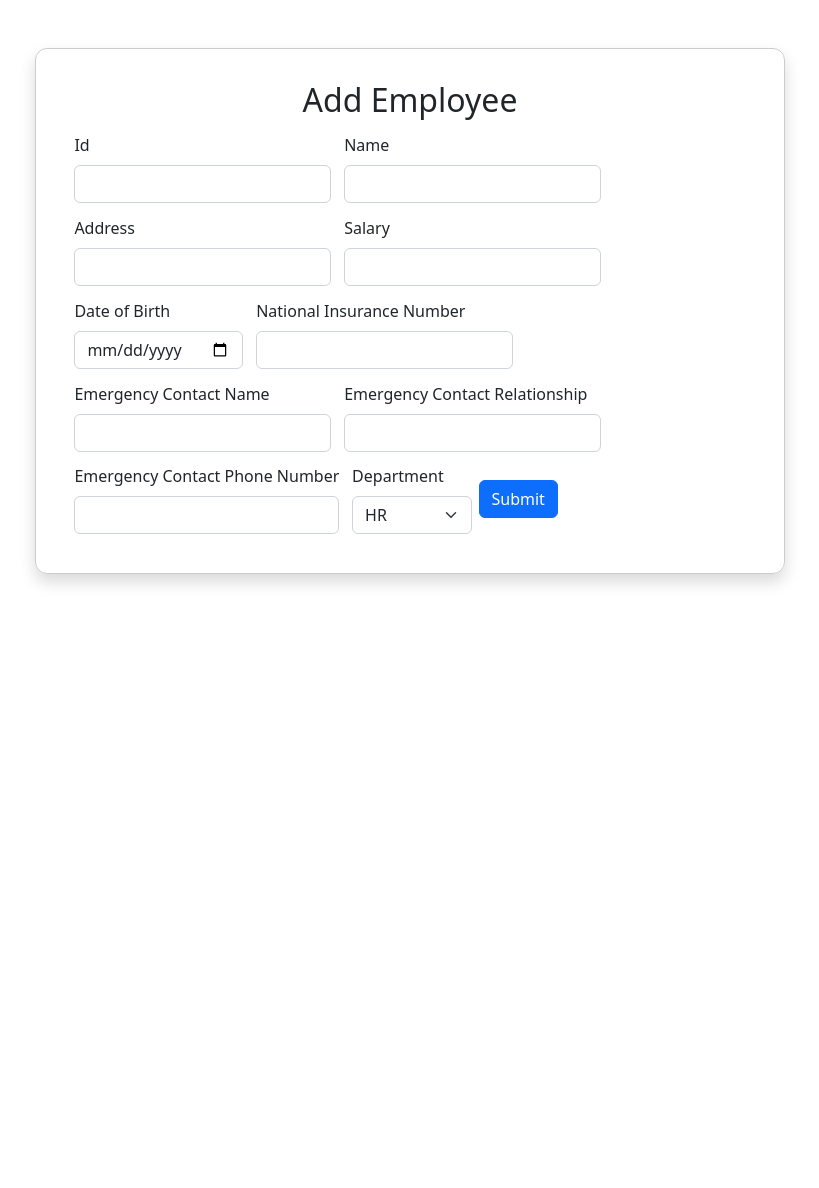
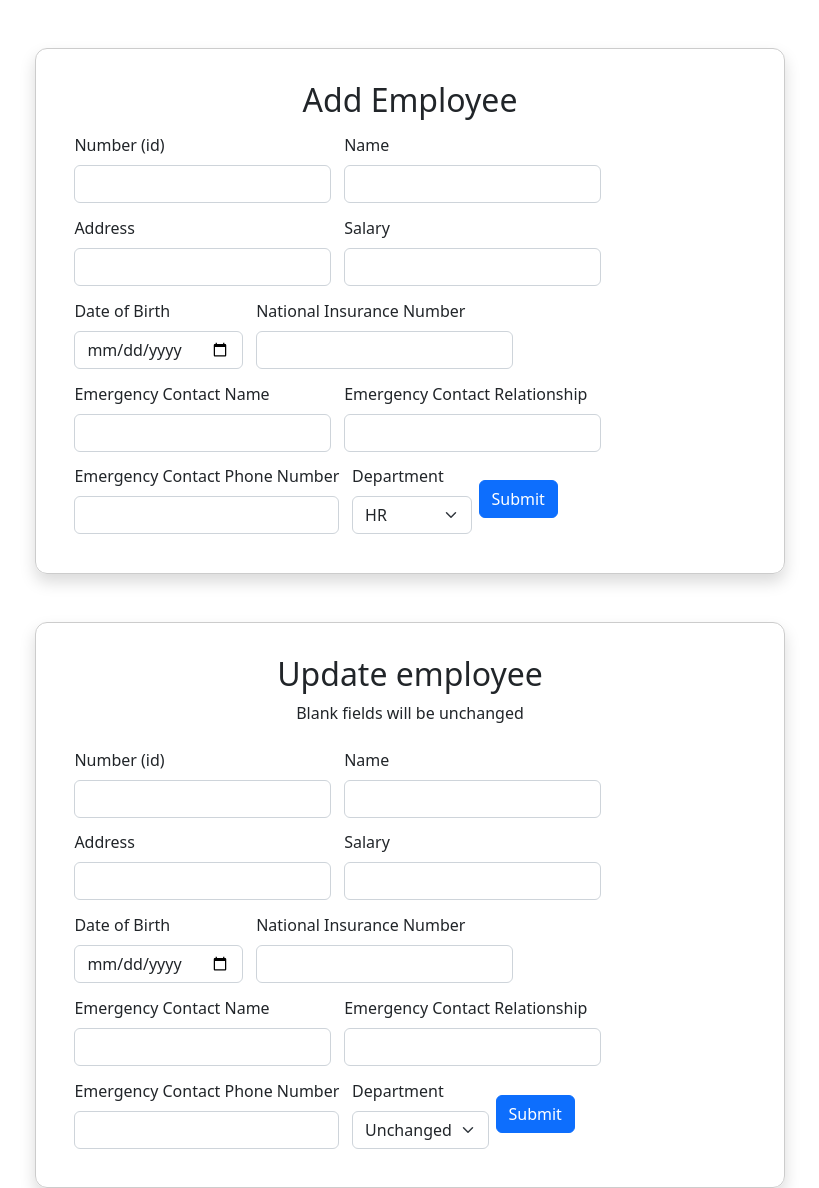
Before and after one commit to egorchern/DB_Coursework, a PHP site: page /employees.php in a window 1280 px wide. Shown: the part 66-1254 px from the top of the page, without its empty margins (230-1049 px from the left). Before the commit the page ends 651 px from the top, so only its background shows below. Run offline with PHP 8.4, Linux system fonts and the light colour scheme.

Commit message:
Update employee

```diff
--- a/employees.php
+++ b/employees.php
@@ -63,40 +63,40 @@
         <form action="addEmployee.php" class="shadow" method="POST">
             <h2 style="width:100%;text-align:center">Add Employee</h2>
             <div class="margin-sm">
-                <label for="id" class="form-label">Id</label>
-                <input type="text" class="form-control" id="id" name="id">
+                <label for="number" class="form-label">Number (id)</label>
+                <input type="text" class="form-control" required id="number" name="number">
             </div>
             <div class="margin-sm">
                 <label for="name" class="form-label">Name</label>
-                <input type="text" class="form-control" id="name" name="name">
+                <input type="text" class="form-control" required id="name" name="name">
             </div>
             <div class="margin-sm">
-                <label for="address" class="form-label">Address</label>
-                <input type="text" class="form-control" id="empAddress" name="address">
+                <label for="homeAddress" class="form-label">Address</label>
+                <input type="text" class="form-control" required id="homeAddress" name="homeAddress">
             </div>
             <div class="margin-sm">
                 <label for="salary" class="form-label">Salary </label>
-                <input type="text" class="form-control" id="salary" name="salary">
+                <input type="text" class="form-control" required   id="salary" name="salary">
             </div>
             <div class="margin-sm">
                 <label for="dob" class="form-label">Date of Birth</label>
-                <input type="date" class="form-control" id="dob" name="dob">
+                <input type="date" class="form-control" required id="dob" name="dob">
             </div>
             <div class="margin-sm">
                 <label for="nin" class="form-label">National Insurance Number </label>
-                <input type="text" class="form-control" id="nin" name="nin">
+                <input type="text" class="form-control" required id="nin" name="nin">
             </div>
             <div class="margin-sm">
                 <label for="eName" class="form-label">Emergency Contact Name</label>
-                <input type="text" class="form-control" id="eName" name="eName">
+                <input type="text" class="form-control" required id="eName" name="eName">
             </div>
             <div class="margin-sm">
                 <label for="eRelationship" class="form-label">Emergency Contact Relationship</label>
-                <input type="text" class="form-control" id="eRelationship" name="eRelationship">
+                <input type="text" class="form-control" required id="eRelationship" name="eRelationship">
             </div>
             <div class="margin-sm">
                 <label for="ePhone" class="form-label">Emergency Contact Phone Number</label>
-                <input type="text" class="form-control" id="ePhone" name="ePhone">
+                <input type="text" class="form-control" required id="ePhone" name="ePhone">
             </div>
             <div class="margin-sm">
                 <label for="departmentNumber" class="form-label">Department</label>
@@ -110,6 +110,59 @@
             </div>
             <button type="submit" class="btn btn-primary">Submit</button>
         </form>
+
+        <form action="updateEmployee.php" class="shadow" method="POST">
+            <h2 style="width:100%;text-align:center">Update employee</h2>
+            <p style="width:100%;text-align:center">Blank fields will be unchanged</p>
+            <div class="margin-sm">
+                <label for="number" class="form-label">Number (id)</label>
+                <input type="text" class="form-control" required id="number" name="number">
+            </div>
+            <div class="margin-sm">
+                <label for="name" class="form-label">Name</label>
+                <input type="text" class="form-control"  id="name" name="name">
+            </div>
+            <div class="margin-sm">
+                <label for="homeAddress" class="form-label">Address</label>
+                <input type="text" class="form-control"  id="homeAddress" name="homeAddress">
+            </div>
+            <div class="margin-sm">
+                <label for="salary" class="form-label">Salary </label>
+                <input type="text" class="form-control"    id="salary" name="salary">
+            </div>
+            <div class="margin-sm">
+                <label for="dob" class="form-label">Date of Birth</label>
+                <input type="date" class="form-control"  id="dob" name="dob">
+            </div>
+            <div class="margin-sm">
+                <label for="nin" class="form-label">National Insurance Number </label>
+                <input type="text" class="form-control"  id="nin" name="nin">
+            </div>
+            <div class="margin-sm">
+                <label for="eName" class="form-label">Emergency Contact Name</label>
+                <input type="text" class="form-control"  id="eName" name="eName">
+            </div>
+            <div class="margin-sm">
+                <label for="eRelationship" class="form-label">Emergency Contact Relationship</label>
+                <input type="text" class="form-control"  id="eRelationship" name="eRelationship">
+            </div>
+            <div class="margin-sm">
+                <label for="ePhone" class="form-label">Emergency Contact Phone Number</label>
+                <input type="text" class="form-control"  id="ePhone" name="ePhone">
+            </div>
+            <div class="margin-sm">
+                <label for="departmentNumber" class="form-label">Department</label>
+
+                <select class="form-select" id="departmentNumber" name="departmentNumber">
+                    <option value="-1">Unchanged</option>
+                    <option value="1">HR</option>
+                    <option value="2">Driver</option>
+                    <option value="3">Packager</option>
+                    <option value="4">Manager</option>
+                </select>
+            </div>
+            <button type="submit" class="btn btn-primary">Submit</button>
+        </form>
     </main>
 
 </body>
```
Also changed, not shown: updateEmployee.php (added, +37 -0 lines).
